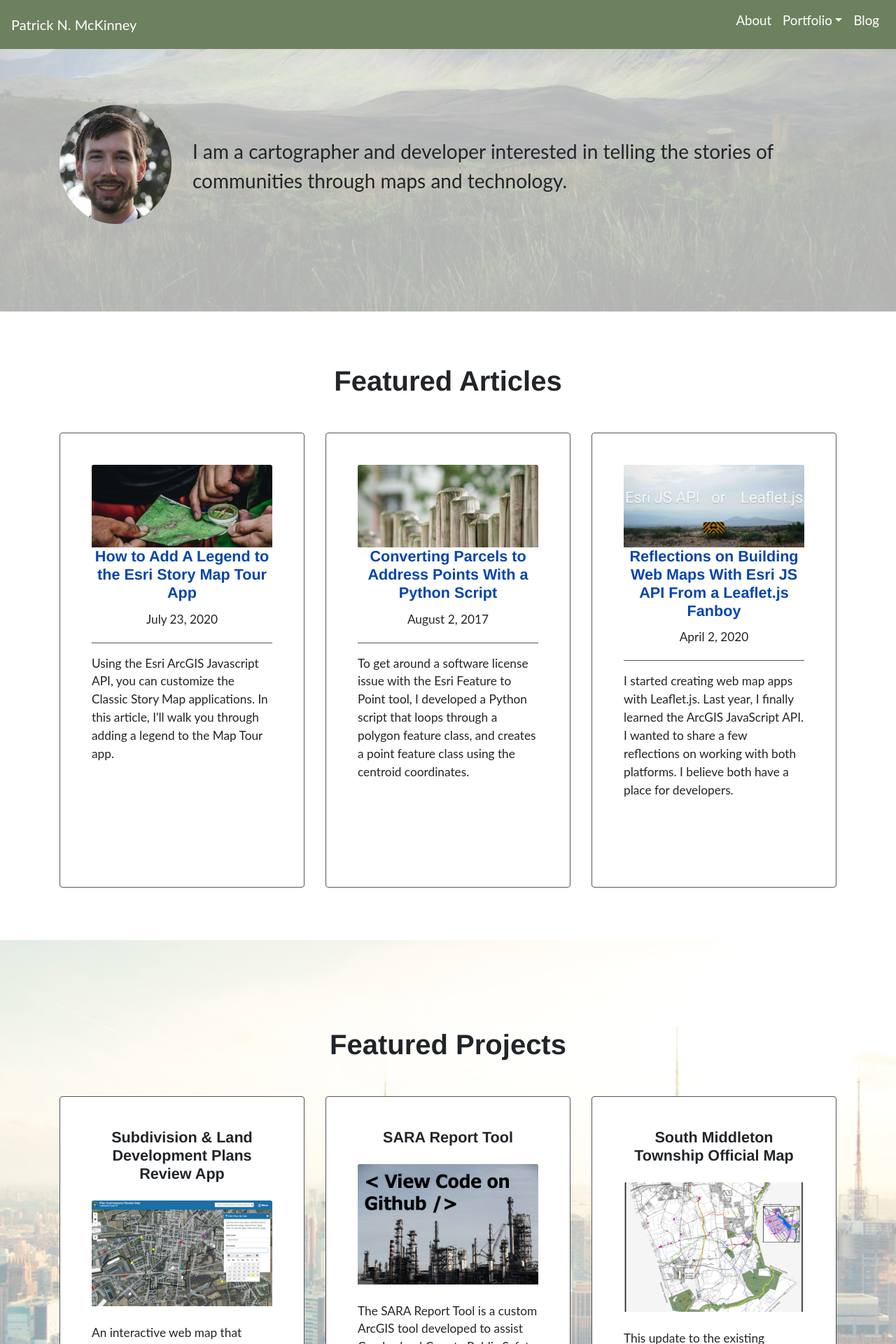
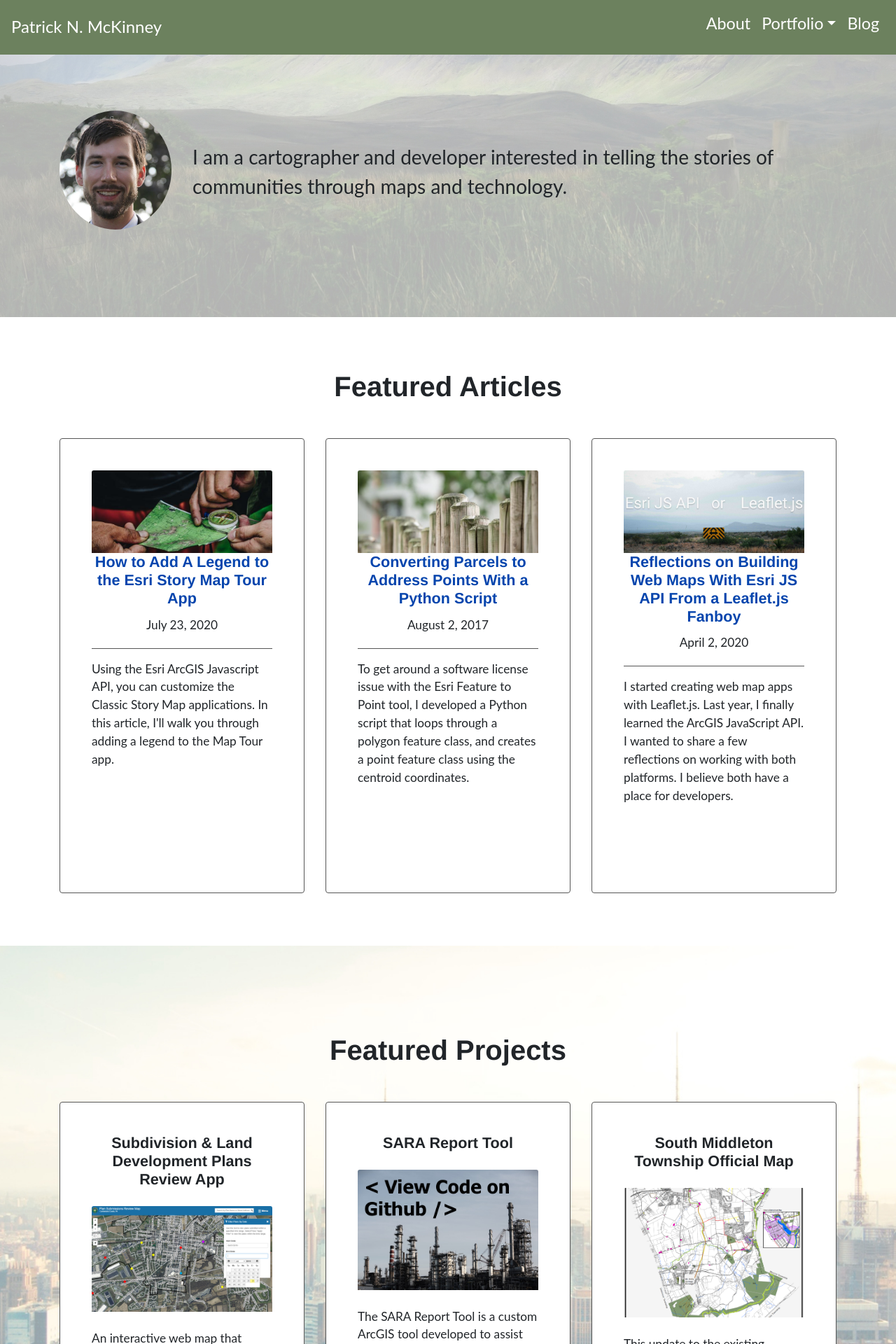
Before and after one commit to pmacMaps/website-live-test, a Jekyll site: the page built from index.html, in a window 1280 px wide. Shown: the top 1920 px of the page at 70% size. Built offline with Jekyll 4.4.1, drawn with Linux system fonts in a browser that asks for light colours.

Commit message:
update styles for nav links

```diff
--- a/css/style.css
+++ b/css/style.css
@@ -1,8 +1,3 @@
-/*!
- * Start Bootstrap - Freelancer v3.3.7+1 (http://startbootstrap.com/template-overviews/freelancer)
- * Copyright 2013-2016 Start Bootstrap
- * Licensed under MIT (https://github.com/BlackrockDigital/startbootstrap/blob/gh-pages/LICENSE)
- */
 body {
   font-family: 'Lato', 'Helvetica Neue', Helvetica, Arial, sans-serif;
   overflow-x: hidden;
@@ -22,16 +17,9 @@ li {
 li:last-child {
     margin-bottom: auto;
 }
-p.small {
-  font-size: 16px;
-}
-article.post {
-  padding-top: 65px;
-}
-a {
-  outline: none;
-}
-a {
+a,
+.dropdown-menu a:hover,
+.dropdown-menu a:focus {
   color: #0645AD;
 }
 a:hover,
@@ -66,15 +54,14 @@ hr {
 .img-centered {
   margin: 0 auto;
 }
-.navbar-custom li a,
-ul.navbar-nav > li > div.dropdown > button {
-    font-size: 1.5em;
-}
-.navbar-custom a:focus {
-  outline: none;
-}
 header nav a {
   color: white;
+  font-size: 1.25em;
+  transition: color 0.25s ease-in-out, border-bottom-color 0.25s ease-in-out;
+  border-bottom: #6C815E solid 1px;
+}
+header nav a.navbar-brand {
+  font-size: 1.5em;
 }
 section {
   padding: 75px 0;
@@ -151,7 +138,7 @@ footer .footer-below {
 /*** Header & Footer ***/
 header,
 footer .footer-below {
-    background: #6C815E;
+    background-color: #6C815E;
 }
 
 span.caret {
@@ -167,9 +154,21 @@ header nav a:focus,
     color: #000;
 }
 
+header nav a:hover,
+header nav a:focus {
+  border-bottom-color: #000;
+}
+
 .dropdown-menu {
-  margin-top: 10px;
+  left: auto;
+  right: 1vw;
+  width: fit-content;
   border-color: #333;
+}
+
+.dropdown-menu a:hover,
+.dropdown-menu a:focus {
+  background: inherit;
 }
 
 /* Links & Buttons */
```
